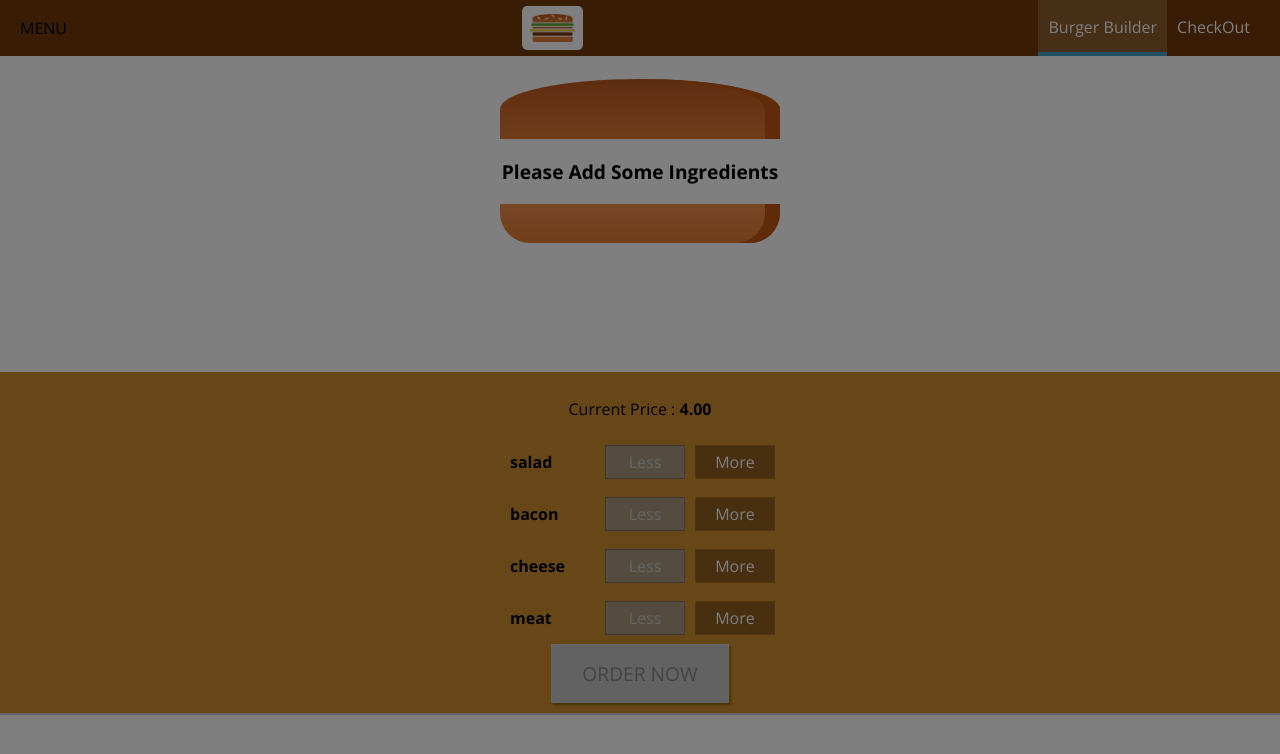
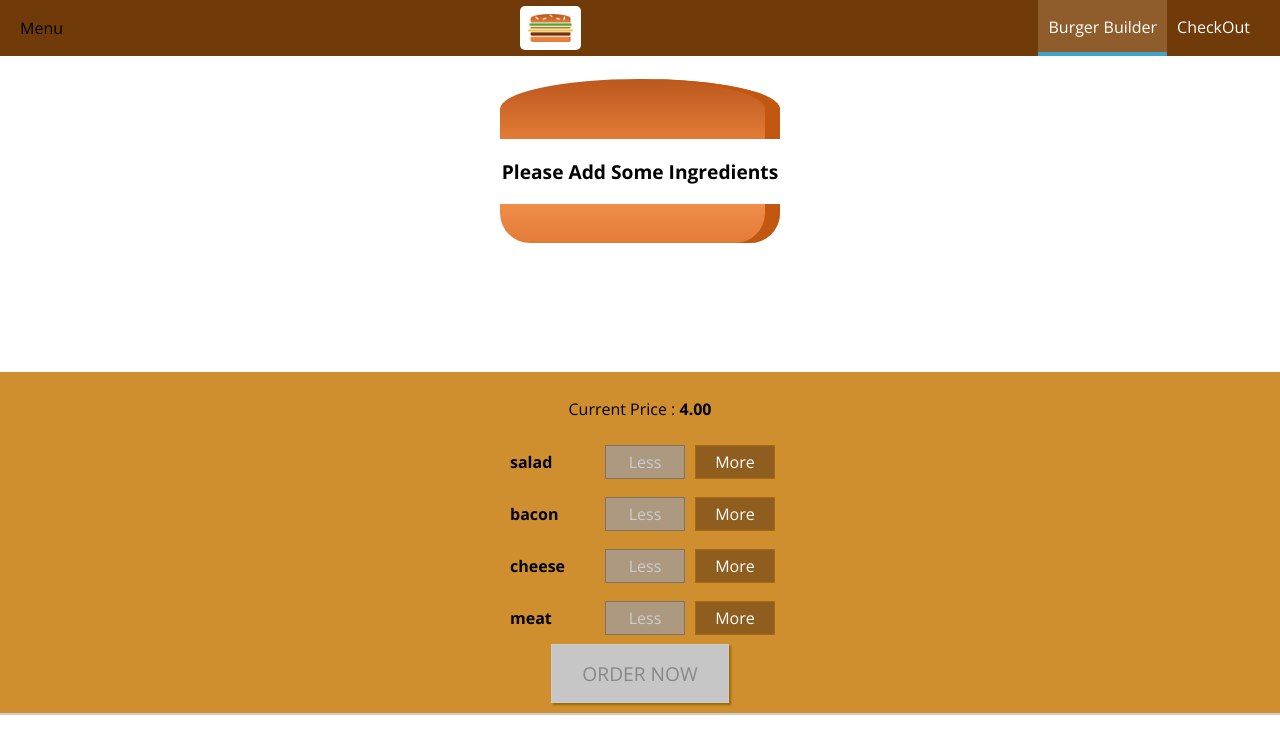
Before and after one commit to GunjanKadu/BurgerBuilder, a React (Create React App) app: page / in a window 1280 px wide. Shown: the top 754 px of the page. Built offline with nearby package versions, Linux system fonts and the light colour scheme.

Commit message:
Sidedrawer Toggle Button

```diff
--- a/src/components/Layout/Layout.tsx
+++ b/src/components/Layout/Layout.tsx
@@ -6,16 +6,19 @@
 
 class Layout extends Component {
     state = {
-        showSideDrawer: true
+        showSideDrawer: false
     }
     sideDrawerClosedHandler = () => {
         this.setState({ showSideDrawer: false })
+    }
+    sideDrawerToggleHandler = () => {
+        this.setState({ showSideDrawer: !this.state.showSideDrawer })
     }
 
     render() {
         return (
             <Aux>
-                <ToolBar />
+                <ToolBar drawerToggleClicked={this.sideDrawerToggleHandler} />
                 <SideDrawer open={this.state.showSideDrawer} closed={this.sideDrawerClosedHandler} />
                 <main className='Content'>
                     {this.props.children}
--- /dev/null
+++ b/src/components/Navigation/SideDrawer/DrawerToggle/drawerToggle.tsx
@@ -0,0 +1,7 @@
+import React from 'react';
+
+const drawerToggle = (props: any) => (
+    <div onClick={props.clicked}>Menu</div>
+);
+
+export default drawerToggle;
--- a/src/components/Navigation/Toolbar/toolbar.tsx
+++ b/src/components/Navigation/Toolbar/toolbar.tsx
@@ -2,10 +2,11 @@
 import './toolbar.css'
 import Logo from '../../Logo/logo'
 import NavigationItems from '../NavigationItems/Navigationitems'
+import DrawerToggle from '../SideDrawer/DrawerToggle/drawerToggle'
 
 const toolBar = (props: any) => (
     <header className="Toolbar">
-        <div>MENU</div>
+        <DrawerToggle clicked={props.drawerToggleClicked} />
         <div className="Logo2">
             <Logo />
         </div>
```
